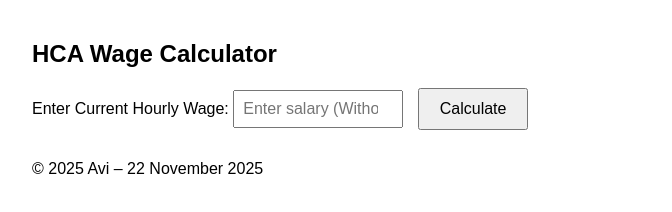
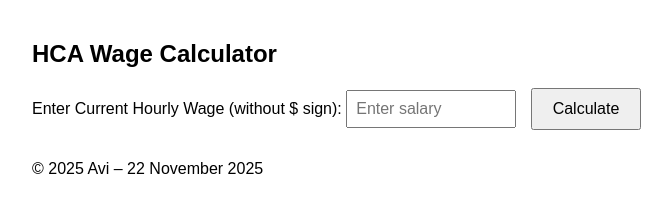
Before and after one commit to avishekpaudel01/hca-salary-calculator, a plain HTML site: page index.html in a window 1280 px wide. Shown: the whole page, without its empty margins (8-680 px from the left). Drawn offline with Linux system fonts and the light colour scheme.

Commit message:
index.html

```diff
--- a/index.html
+++ b/index.html
@@ -17,8 +17,8 @@
 <body>
   <h2>HCA Wage Calculator</h2>
 
-  <label>Enter Current Hourly Wage: </label>
-  <input type="number" id="salaryInput" placeholder="Enter salary (Without $ sign)" step="0.01"/>
+  <label>Enter Current Hourly Wage (without $ sign): </label>
+  <input type="number" id="salaryInput" placeholder="Enter salary" step="0.01"/>
   <button onclick="calculate()">Calculate</button>
 
   <div id="output" class="result"></div>
```
